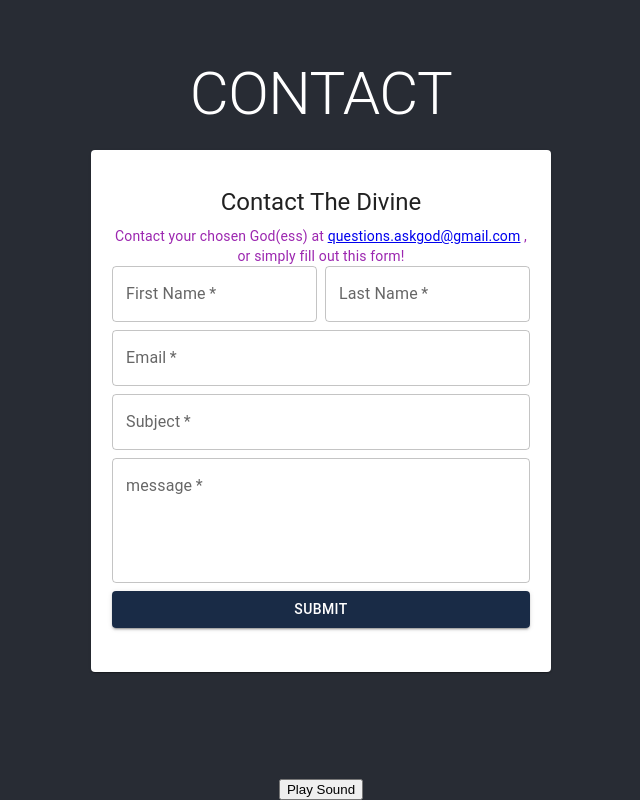
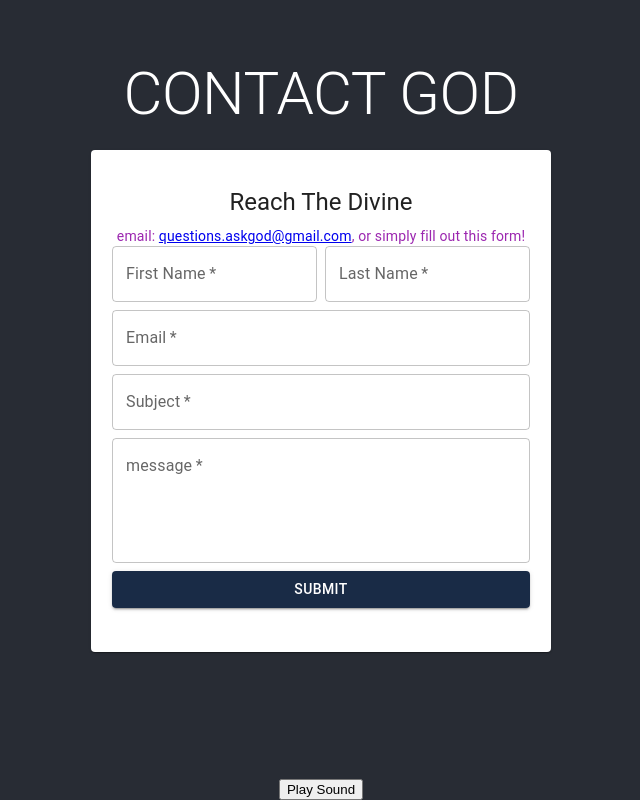
Before and after one commit to DericWard/Ask-God2, a React (Create React App) app: page / in a window 1280 px wide. Shown: the whole page, without its empty margins (319-959 px from the left). Built offline with nearby package versions, Linux system fonts and the light colour scheme.

Commit message:
changed words on form

```diff
--- a/src/assets/components/ContactForm/index.js
+++ b/src/assets/components/ContactForm/index.js
@@ -83,7 +83,7 @@ function ContactForm() {
           marginBottom: "20px",
         }}
       >
-        CONTACT
+        CONTACT GOD
       </Typography>
       <Card
         style={{
@@ -96,7 +96,7 @@ function ContactForm() {
       >
         <CardContent>
           <Typography gutterBottom variant="h5">
-            Contact The Divine
+            Reach The Divine
           </Typography>
           <Typography
             gutterBotom
@@ -104,10 +104,10 @@ function ContactForm() {
             variant="body2"
             component="p"
           >
-            Contact your chosen God(ess) at{" "}
-            <a href="mailto:questions.askgod@gmail.com">
+            email:{" "}
+             <a href="mailto:questions.askgod@gmail.com">
               questions.askgod@gmail.com
-            </a>{" "}
+            </a>
             , or simply fill out this form!
           </Typography>
           <form onSubmit={handleSubmit}>
```
